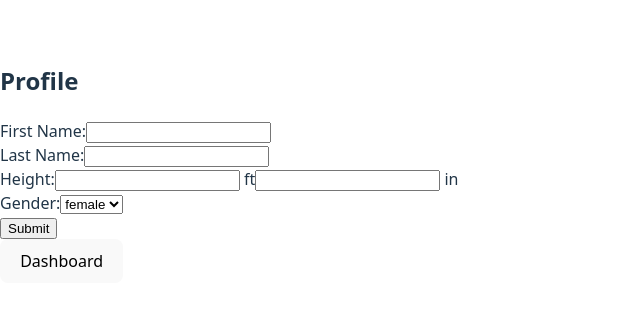
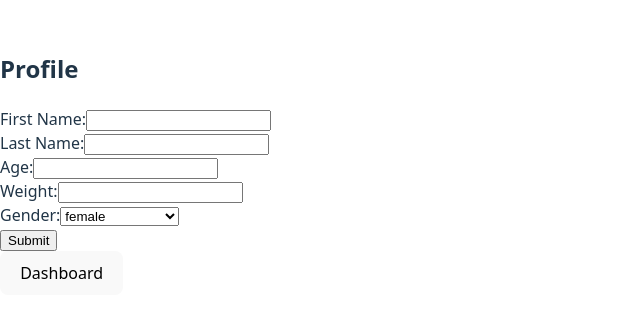
Before and after one commit to camaya21/Sleep-Tracker, a React (Vite) app in the folder sleep-tracker-app/: page /profile in a window 1280 px wide. Shown: the part 237-554 px from the top of the page, without its empty margins (0-640 px from the left). Built offline with nearby package versions, Linux system fonts and the light colour scheme.

Commit message:
User information being store in root mySQL & logout button working

```diff
--- a/sleep-tracker-app/src/components/Dashboard/Dashboard.jsx
+++ b/sleep-tracker-app/src/components/Dashboard/Dashboard.jsx
@@ -5,13 +5,16 @@ export default function Dashboard({ removeToken }) {
   const navigate = useNavigate();
 
   const handleLogout = () => {
-    removeToken();
+    localStorage.removeItem("userId");
     navigate('/login');
   };
 
   return (
     <div>
       <h2>Dashboard</h2>
+      <p>Your BPM is:</p>
+      <p>You slept for:</p>
+      <p>You have been awake for:</p>
       <button onClick={handleLogout}>Logout</button>
       <Link to="/profile">
         <button>Edit Profile</button>
--- a/sleep-tracker-app/src/components/Profile/profile.jsx
+++ b/sleep-tracker-app/src/components/Profile/profile.jsx
@@ -1,28 +1,97 @@
-import React from 'react';
-import { Link } from 'react-router-dom';
+import React, { useEffect, useState } from 'react';
+import { Link, useNavigate } from 'react-router-dom';
+import axios from 'axios';
 
 export default function Profile() {
-  return(
+  const navigate = useNavigate();
+  const userId = localStorage.getItem('userId');
+
+  const [form, setForm] = useState({
+    first_name: '',
+    last_name: '',
+    gender: 'female',
+    age: '',
+    weight: '',
+  });
+
+  useEffect(() => {
+    if (!userId) return;
+
+    axios
+      .get(`http://localhost:8080/users/${userId}`)
+      .then((res) => {
+        const u = res.data;
+        setForm({
+          first_name: u.first_name || '',
+          last_name: u.last_name || '',
+          gender: u.gender || 'female',
+          age: u.age ?? '',
+          weight: u.weight ?? '',
+        });
+      })
+      .catch((err) => console.error(err));
+  }, [userId]);
+
+  const handleChange = (e) => {
+    setForm((prev) => ({ ...prev, [e.target.name]: e.target.value }));
+  };
+
+  const handleSubmit = async (e) => {
+    e.preventDefault();
+    if (!userId) {
+      alert('No userId found. Please log in again.');
+      navigate('/login');
+      return;
+    }
+
+    try {
+      await axios.put(`http://localhost:8080/users/${userId}`, {
+        first_name: form.first_name,
+        last_name: form.last_name,
+        gender: form.gender,
+        age: form.age === '' ? null : Number(form.age),
+        weight: form.weight === '' ? null : Number(form.weight),
+      });
+
+      alert('Profile saved!');
+      navigate('/dashboard');
+    } catch (err) {
+      console.error(err);
+      alert('Failed to save profile.');
+    }
+  };
+
+  return (
     <div>
       <h2>Profile</h2>
-      <form>
+
+      <form onSubmit={handleSubmit}>
         <label>
           First Name:
-            <input type="text" name="fname" />
+          <input type="text" name="first_name" value={form.first_name} onChange={handleChange} />
           <br />
+
           Last Name:
-            <input type="text" name="lname" />
+          <input type="text" name="last_name" value={form.last_name} onChange={handleChange} />
           <br />
-            Height:
-            <input type="text" name="ft" /> ft
-            <input type="text" name="in" /> in
+
+          Age:
+          <input type="number" name="age" value={form.age} onChange={handleChange} />
           <br />
+
+          Weight:
+          <input type="number" step="0.1" name="weight" value={form.weight} onChange={handleChange} />
+          <br />
+
           Gender:
-            <select>
+          <select name="gender" value={form.gender} onChange={handleChange}>
             <option value="female">female</option>
             <option value="male">male</option>
+            <option value="nonbinary">nonbinary</option>
+            <option value="prefer_not_to_say">prefer not to say</option>
           </select>
         </label>
+
         <br />
         <input type="submit" value="Submit" />
       </form>
```
Lines whose indentation alone changed are shown as unchanged.
